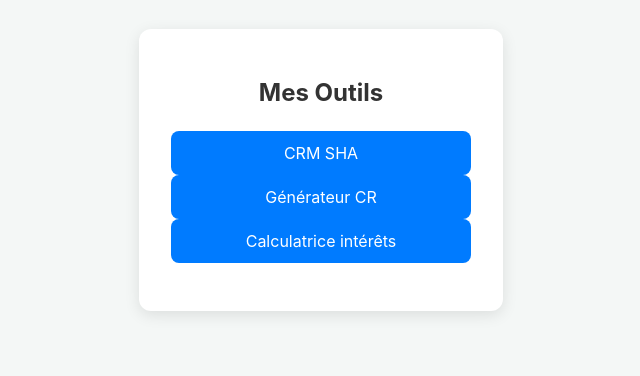
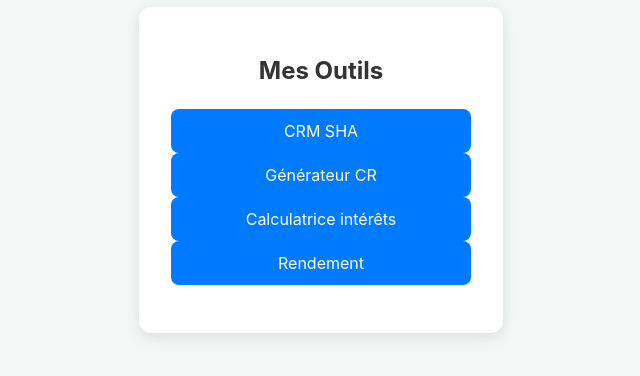
Before and after one commit to stephaneharmandconseils-cmyk/outils, a plain HTML site: page index.html in a window 1280 px wide. Shown: the part 230-606 px from the top of the page, without its empty margins (319-959 px from the left). Drawn offline with Linux system fonts and the light colour scheme.

Commit message:
Update index.html

```diff
--- a/index.html
+++ b/index.html
@@ -57,6 +57,7 @@
                 <a href="CRM_SHA.html" class="menu-link target="_blank" rel="noopener noreferrer">CRM SHA</a>
                 <a href="generateur_mails.html" class="menu-link target="_blank" rel="noopener noreferrer">Générateur CR</a>
                 <a href="calculette.html" class="menu-link target="_blank" rel="noopener noreferrer">Calculatrice intérêts</a>
+                <a href="rendement.html" class="menu-link target="_blank" rel="noopener noreferrer">Rendement</a>
             </li>
             </ul>
     </div>
```
